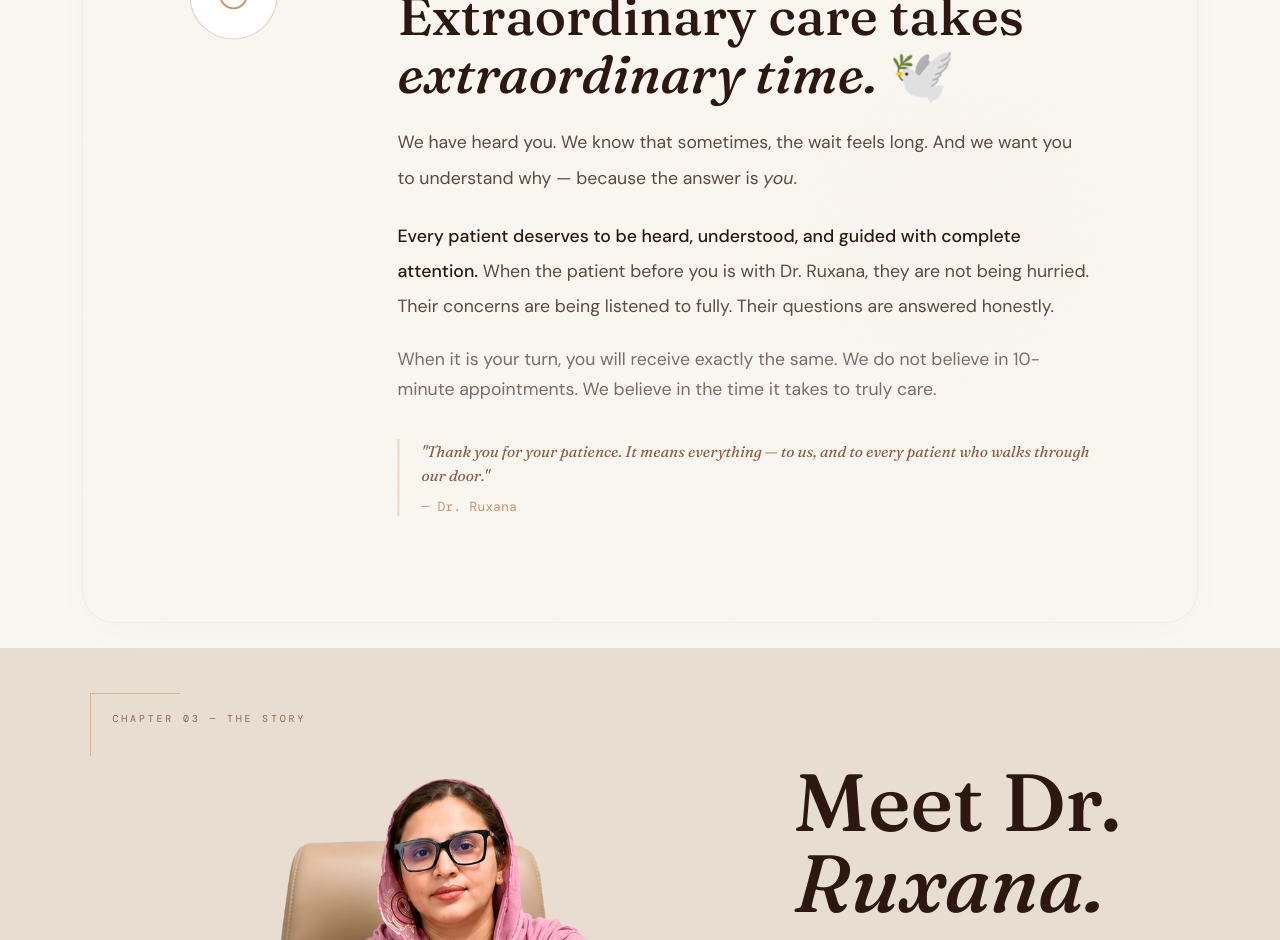
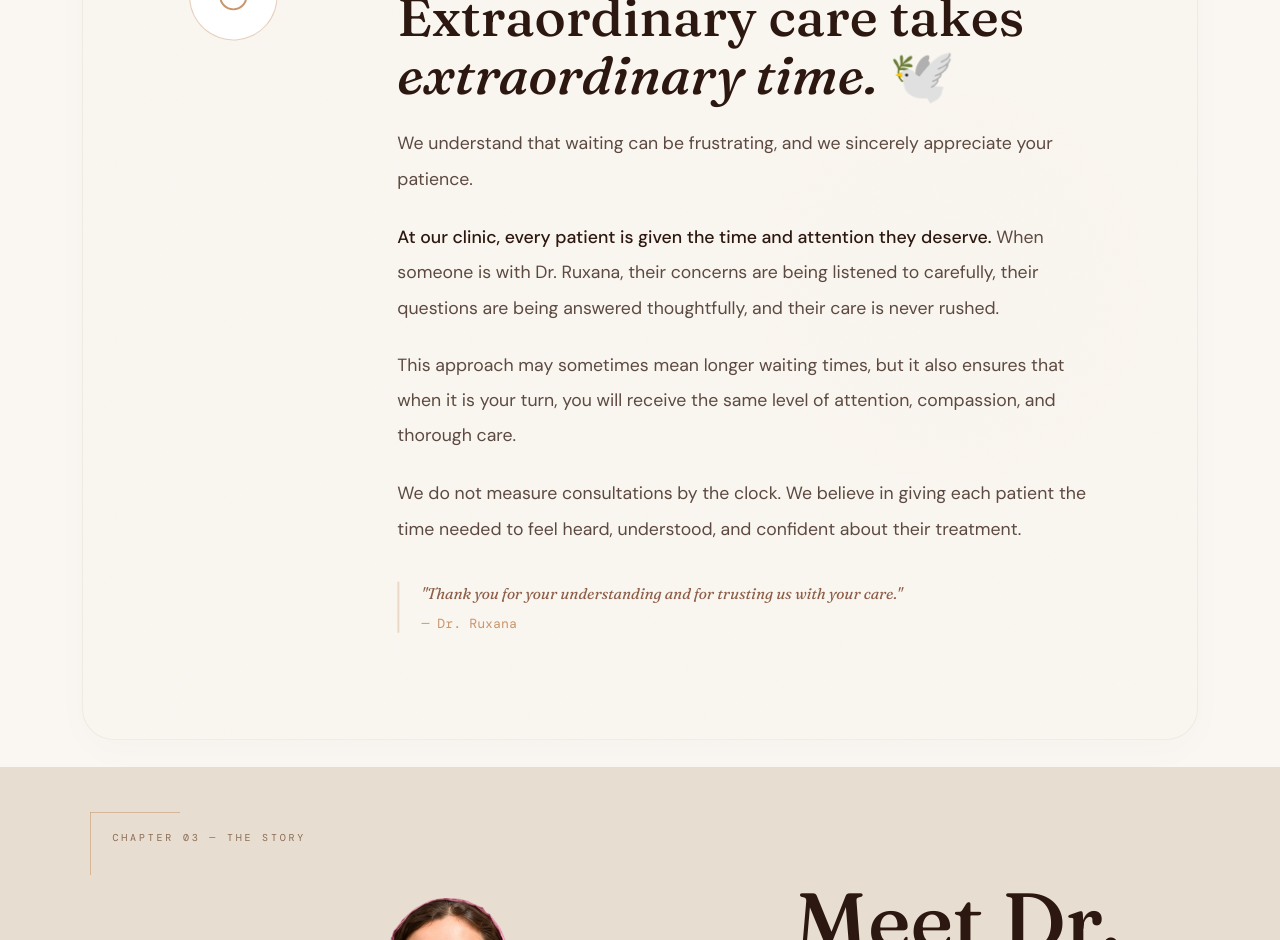
Before and after one commit to playkidsofficial6-oss/cosmohome, a React (Vite) app: page / in a window 1280 px wide. Shown: the part 1940-2880 px from the top of the page. Built offline with nearby package versions, Linux system fonts and the light colour scheme.

Commit message:
refactor: rewrite patient experience messaging for improved tone and add pointer cursor to service button

```diff
--- a/src/pages/Home.tsx
+++ b/src/pages/Home.tsx
@@ -510,18 +510,21 @@ export function ExtraordinaryCare() {
               </FadeUp>
               <FadeUp delay={0.1}>
                 <p className="text-base text-[#5C4A42] leading-loose mb-5 max-w-2xl" style={B}>
-                  We have heard you. We know that sometimes, the wait feels long. And we want you to understand why — because the answer is <em>you</em>.
+                  We understand that waiting can be frustrating, and we sincerely appreciate your patience.
                 </p>
                 <p className="text-base text-[#5C4A42] leading-loose mb-5 max-w-2xl" style={B}>
-                  <strong className="text-[#2C1810] font-medium">Every patient deserves to be heard, understood, and guided with complete attention.</strong> When the patient before you is with Dr. Ruxana, they are not being hurried. Their concerns are being listened to fully. Their questions are answered honestly.
+                  <strong className="text-[#2C1810] font-medium">At our clinic, every patient is given the time and attention they deserve.</strong> When someone is with Dr. Ruxana, their concerns are being listened to carefully, their questions are being answered thoughtfully, and their care is never rushed.
                 </p>
-                <p className="text-base text-[#5C4A42]/80 leading-relaxed max-w-2xl" style={B}>
-                  When it is your turn, you will receive exactly the same. We do not believe in 10-minute appointments. We believe in the time it takes to truly care.
+                <p className="text-base text-[#5C4A42] leading-loose mb-5 max-w-2xl" style={B}>
+                  This approach may sometimes mean longer waiting times, but it also ensures that when it is your turn, you will receive the same level of attention, compassion, and thorough care.
+                </p>
+                <p className="text-base text-[#5C4A42] leading-loose max-w-2xl" style={B}>
+                  We do not measure consultations by the clock. We believe in giving each patient the time needed to feel heard, understood, and confident about their treatment.
                 </p>
               </FadeUp>
               <FadeUp delay={0.3}>
                 <p className="mt-8 text-sm text-[#8C5D47] leading-relaxed border-l-2 border-[#C9956A]/30 pl-5" style={{ ...D, fontStyle: "italic" }}>
-                  "Thank you for your patience. It means everything — to us, and to every patient who walks through our door."
+                  "Thank you for your understanding and for trusting us with your care."
                   <span className="block mt-2 text-xs not-italic text-[#C9956A]" style={M}>— Dr. Ruxana</span>
                 </p>
               </FadeUp>
@@ -688,7 +691,7 @@ export function Experiences() {
                               onClick={() => navigate("/service")}
                               whileTap={{ scale: 0.97 }}
                               style={B}
-                              className="inline-flex justify-center items-center gap-3 w-full py-3.5 bg-[#C9956A] text-[#FAF7F2] text-xs tracking-[0.22em] uppercase rounded-lg shadow-lg shadow-[#C9956A]/30 group"
+                              className="cursor-pointer inline-flex justify-center items-center gap-3 w-full py-3.5 bg-[#C9956A] text-[#FAF7F2] text-xs tracking-[0.22em] uppercase rounded-lg shadow-lg shadow-[#C9956A]/30 group"
                             >
                               View Full Service Details
                               <ArrowRight size={13} className="group-hover:translate-x-1 transition-transform" />
```
